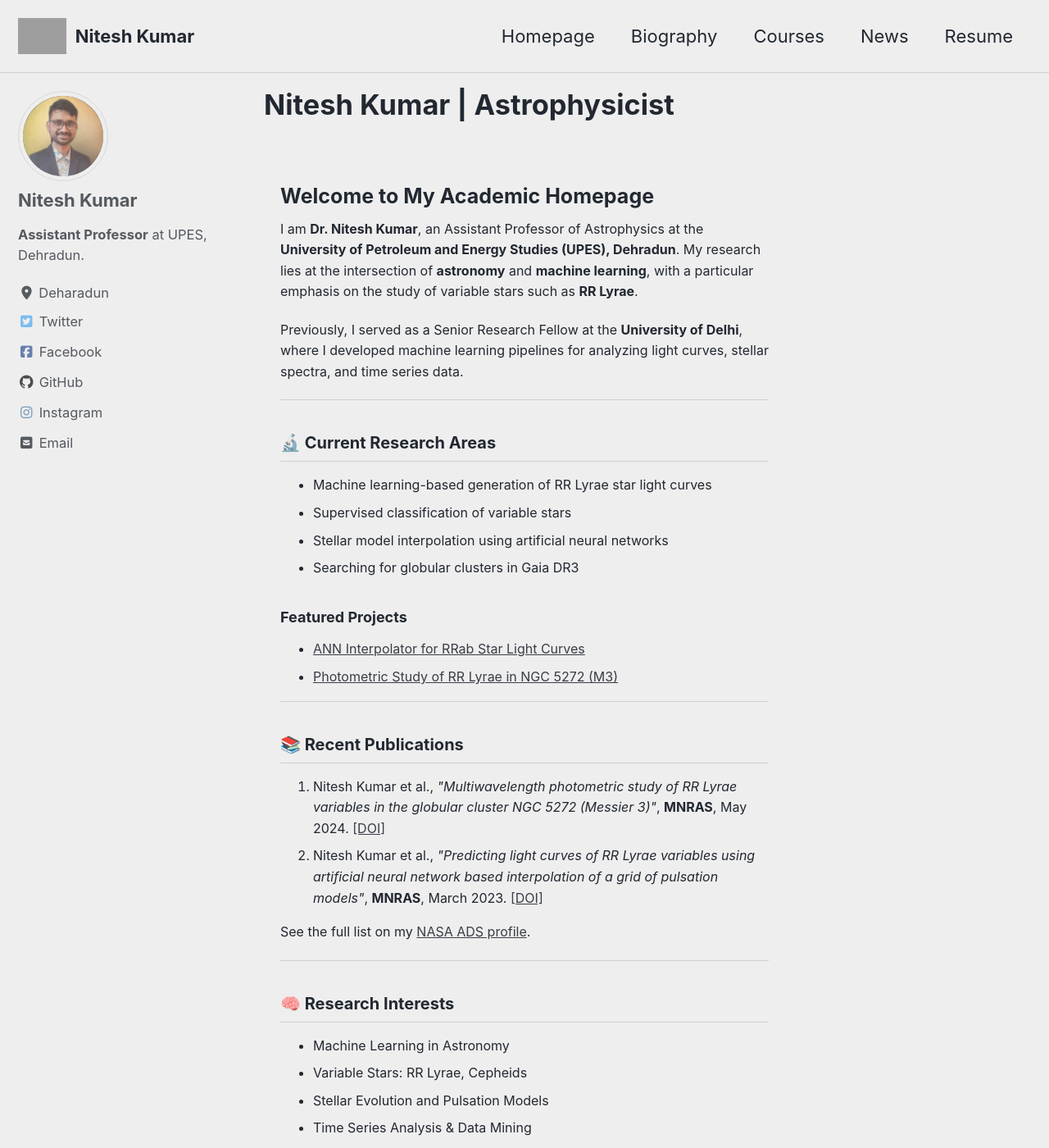
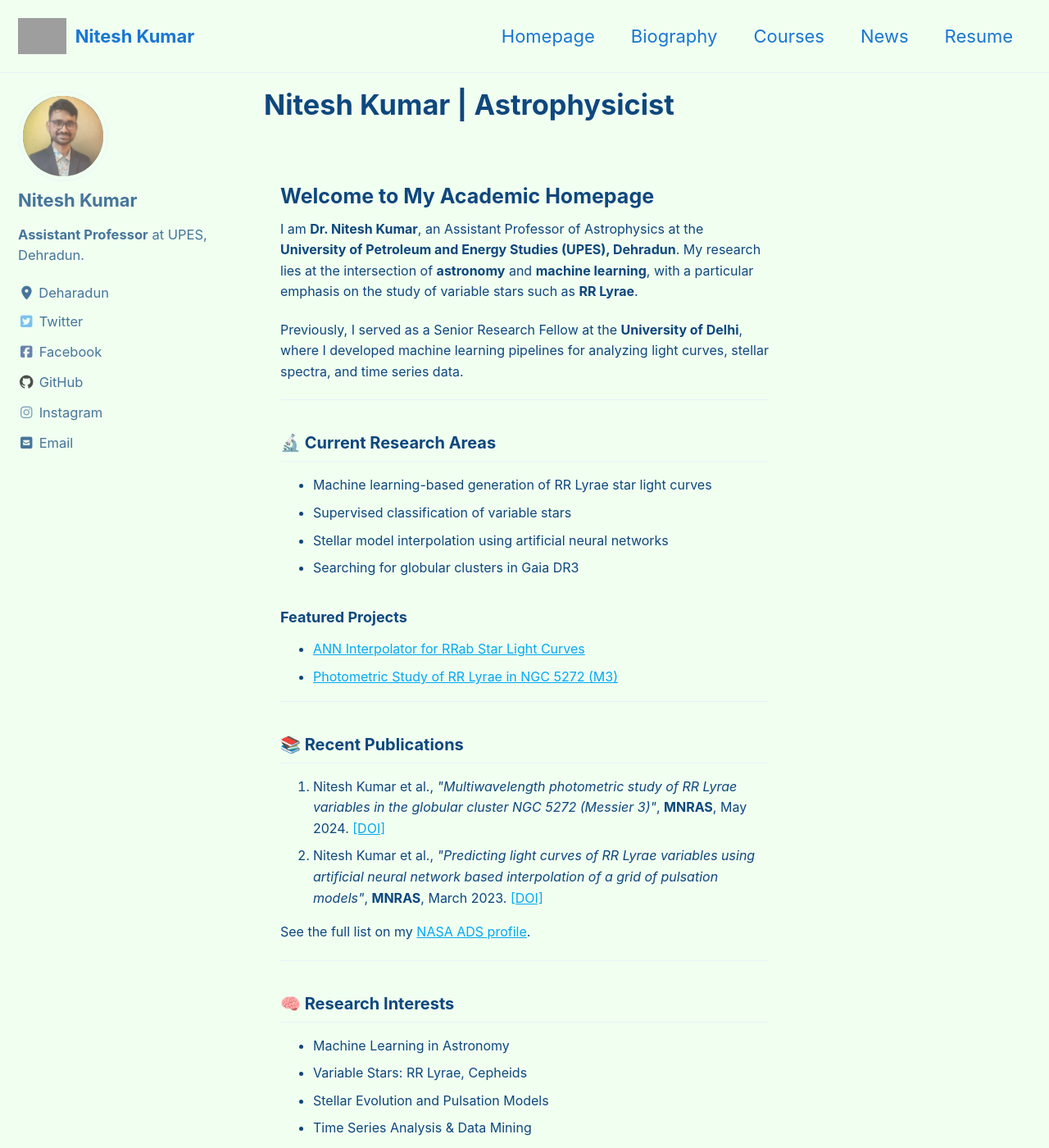
Before and after one commit to niteshchandra039/niteshchandra039.github.io, a Jekyll site: the page built from index.md, in a window 1280 px wide and 1400 px high. Shown: the whole window at 82% size. Built offline with Jekyll 4.4.1, drawn with Linux system fonts in a browser that asks for light colours; cached includes are drawn as plain includes; grey boxes are pictures that could not be loaded.

Commit message:
Update _config.yml

```diff
--- a/_config.yml
+++ b/_config.yml
@@ -10,14 +10,14 @@
 # Review documentation to determine if you should use `theme` or `remote_theme`
 # https://mmistakes.github.io/minimal-mistakes/docs/quick-start-guide/#installing-the-theme
 
-# # theme                  : "minimal-mistakes-jekyll"
-# # remote_theme           : "mmistakes/minimal-mistakes"
-# minimal_mistakes_skin    : dirt # "default", "air", "aqua", "contrast", "dark", "dirt", "neon", "mint", "plum", "sunrise"
+# theme                  : "minimal-mistakes-jekyll"
+# remote_theme           : "mmistakes/minimal-mistakes"
+minimal_mistakes_skin    : aqua # "default", "air", "aqua", "contrast", "dark", "dirt", "neon", "mint", "plum", "sunrise"
 
 
-theme                  : "minimal-mistakes-jekyll"
-# remote_theme         : "mmistakes/minimal-mistakes"
-minimal_mistakes_skin  : "air" # Changed from "dirt" to "dark"
+# theme                  : "minimal-mistakes-jekyll"
+# # remote_theme         : "mmistakes/minimal-mistakes"
+# minimal_mistakes_skin  : "air" # Changed from "dirt" to "dark"
 
 
 # Site Settings
```
